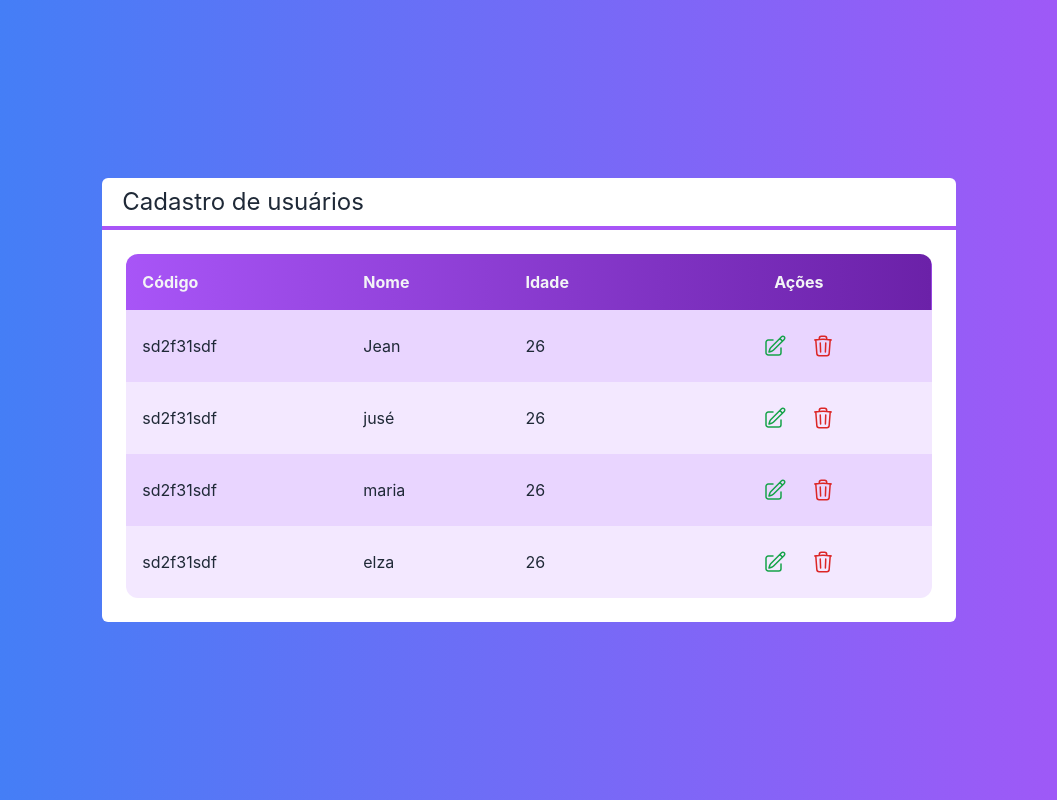
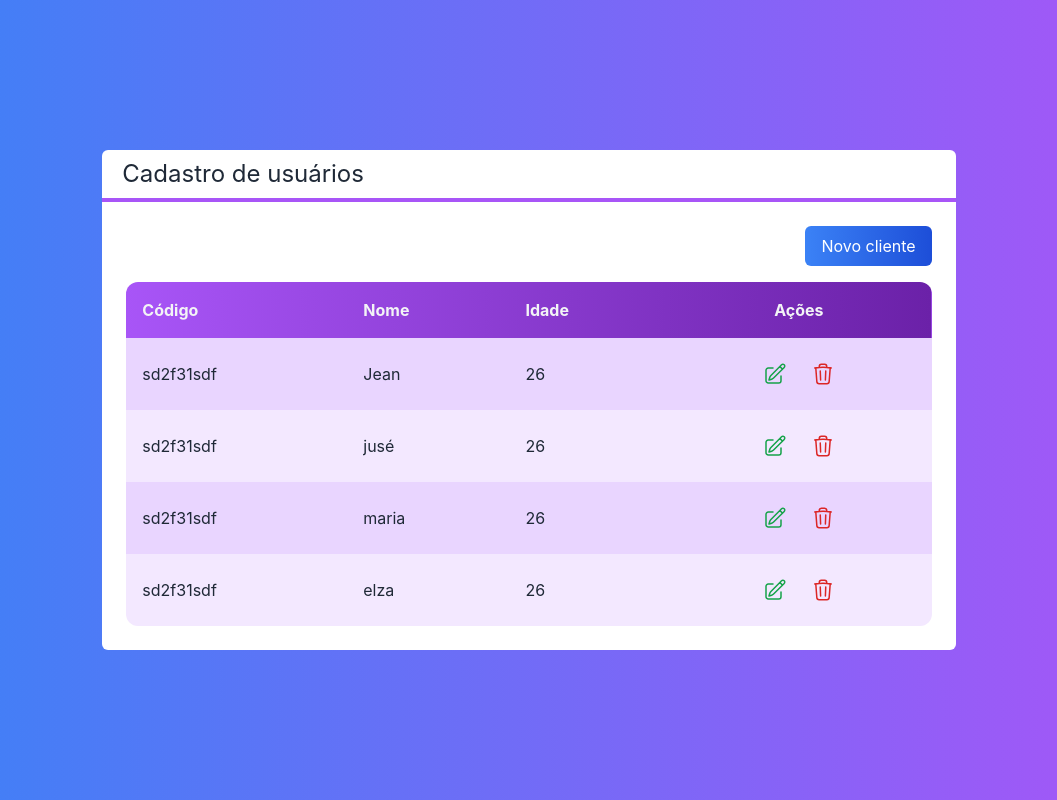
Before and after one commit to jeanwisotscki/next-crud, a Next.js app: page / in a window 1280 px wide. Shown: the whole page, without its empty margins (111-1168 px from the left). Built offline with nearby package versions, Linux system fonts and the light colour scheme.

Commit message:
projeot em andamento

```diff
--- /dev/null
+++ b/src/components/Button.tsx
@@ -0,0 +1,31 @@
+interface ButtonProps {
+  children: any;
+  bgColor: "green" | "blue" | "red";
+  additionalStyle?: string;
+  onClick?: () => void;
+}
+
+export const Button = (props: ButtonProps) => {
+  return (
+    <button
+      onClick={props.onClick}
+      className={`
+        bg-gradient-to-r
+        ${
+          props.bgColor === "green"
+            ? "from-green-500 to-green-700"
+            : props.bgColor === "blue"
+            ? "from-blue-500 to-blue-700"
+            : "from-red-500 to-red-700"
+        }
+        text-white
+        py-2
+        px-4
+        rounded-md
+        ${props.additionalStyle}
+      `}
+    >
+      {props.children}
+    </button>
+  );
+};
--- /dev/null
+++ b/src/components/ClientForm.tsx
@@ -0,0 +1,41 @@
+import React from "react";
+
+import { Input } from "./Input";
+import { Button } from "./Button";
+
+import Client from "../core/Client";
+import { FormContext } from "../contexts/FormContext";
+
+interface ClientFormProps {
+  client: Client;
+}
+
+export const ClientForm = (props: ClientFormProps) => {
+  const { setIsVisible } = React.useContext(FormContext);
+
+  const [name, setName] = React.useState(props.client?.name ?? "");
+  const [age, setAge] = React.useState(props.client?.age ?? "");
+
+  return (
+    <form onSubmit={(e) => e.preventDefault()}>
+      <Input label="Nome" type="text" inputValue={name} onChangeInp={setName} />
+      <Input
+        label="Idade"
+        type="number"
+        inputValue={age}
+        onChangeInp={setAge}
+      />
+
+      <div className="flex justify-end mt-4">
+        <Button bgColor="green">Salvar</Button>
+        <Button
+          onClick={() => setIsVisible(true)}
+          bgColor="red"
+          additionalStyle="ml-2"
+        >
+          Cancelar
+        </Button>
+      </div>
+    </form>
+  );
+};
--- /dev/null
+++ b/src/components/Input.tsx
@@ -0,0 +1,31 @@
+interface InputFormProps {
+  label: string;
+  type: "text" | "number";
+  inputValue: any;
+  onChangeInp: (inputValue: any) => void;
+}
+
+export const Input = (props: InputFormProps) => {
+  return (
+    <div className="flex flex-col">
+      <label className="mb-1" htmlFor={props.label}>
+        {props.label}
+      </label>
+      <input
+        id={props.label}
+        className={`
+          border border-purple-500
+          rounded-md
+          px-4 py-2 mb-2
+          bg-gray-100
+          focus:outline-none
+          focus:bg-white
+
+        `}
+        type={props.type}
+        value={props.inputValue}
+        onChange={(e) => props.onChangeInp(e.target.value)}
+      />
+    </div>
+  );
+};
--- a/src/components/Title.tsx
+++ b/src/components/Title.tsx
@@ -2,7 +2,7 @@ export const Title = ({ children }) => {
   return (
     <div className="flex flex-col justify-center">
       <h1 className="px-5 py-2 text-2xl">{children}</h1>
-      <hr className="border-2 border-purple-500" />
+      <hr className="border-2 border-purple-500 " />
     </div>
   );
 };
--- /dev/null
+++ b/src/contexts/FormContext.tsx
@@ -0,0 +1,18 @@
+import React, { Dispatch, SetStateAction } from "react";
+
+interface FormContext {
+  isVisible: boolean;
+  setIsVisible: Dispatch<SetStateAction<boolean>>;
+}
+
+export const FormContext = React.createContext<any>({});
+
+export const FormContextProvider = (props) => {
+  const [isVisible, setIsVisible] = React.useState(true);
+
+  return (
+    <FormContext.Provider value={{ isVisible, setIsVisible }}>
+      {props.children}
+    </FormContext.Provider>
+  );
+};
--- a/src/pages/_app.js
+++ b/src/pages/_app.js
@@ -1,8 +1,14 @@
 import "../styles/globals.css";
 import "tailwindcss/tailwind.css";
 
+import { FormContextProvider } from "../contexts/FormContext";
+
 function MyApp({ Component, pageProps }) {
-  return <Component {...pageProps} />;
+  return (
+    <FormContextProvider>
+      <Component {...pageProps} />
+    </FormContextProvider>
+  );
 }
 
 export default MyApp;
--- a/src/pages/index.tsx
+++ b/src/pages/index.tsx
@@ -1,14 +1,21 @@
+import React from "react";
+
+import Client from "../core/Client";
+import { Table } from "../components/Table";
+import { Button } from "../components/Button";
 import { Layout } from "../components/Layout";
-import { Table } from "../components/Table";
-import Client from "../core/Client";
+import { ClientForm } from "../components/ClientForm";
+import { FormContext } from "../contexts/FormContext";
 
-export default function Home() {
 const clients = [
   new Client("Jean", 26, "sd2f31sdf"),
   new Client("jusé", 26, "sd2f31sdf"),
   new Client("maria", 26, "sd2f31sdf"),
   new Client("elza", 26, "sd2f31sdf"),
 ];
+
+export default function Home() {
+  const { isVisible, setIsVisible } = React.useContext(FormContext);
 
   function clientSelected(client: Client) {
     console.log(client.name, "selecionado");
@@ -30,11 +37,26 @@ export default function Home() {
     `}
     >
       <Layout title="Cadastro de usuários">
+        {isVisible ? (
+          <>
+            <div className="flex justify-end">
+              <Button
+                onClick={() => setIsVisible(false)}
+                bgColor="blue"
+                additionalStyle="mb-4"
+              >
+                Novo cliente
+              </Button>
+            </div>
             <Table
               clients={clients}
               clientDeleted={clientDeleted}
               clientSelected={clientSelected}
             ></Table>
+          </>
+        ) : (
+          <ClientForm client={clients[0]} />
+        )}
       </Layout>
     </div>
   );
--- a/tailwind.config.js
+++ b/tailwind.config.js
@@ -4,6 +4,7 @@ module.exports = {
     "./src/pages/**/*.{js,ts,jsx,tsx}",
     "./src/components/**/*.{js,ts,jsx,tsx}",
   ],
+  safelist: [/^bg-/, /^from-/, /^to-/],
   theme: {
     extend: {},
   },
```
Lines whose indentation alone changed are shown as unchanged.
